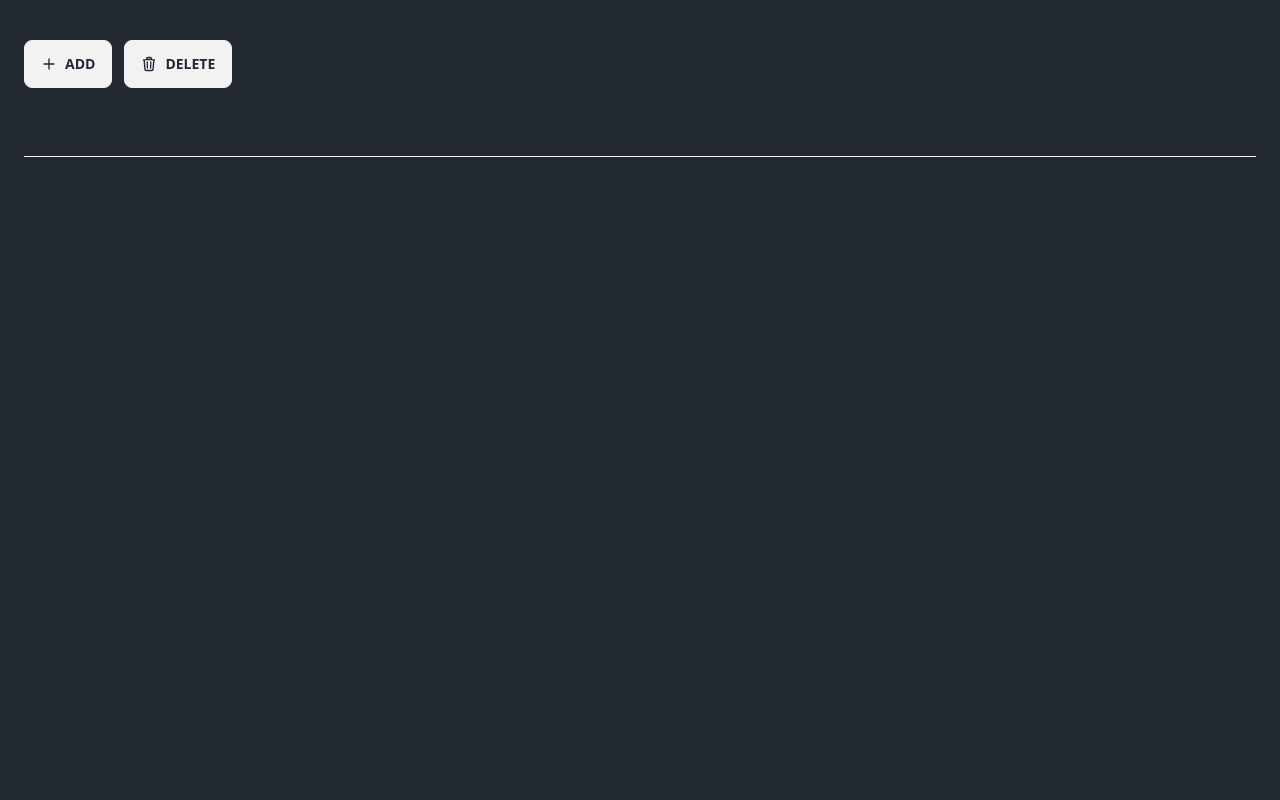
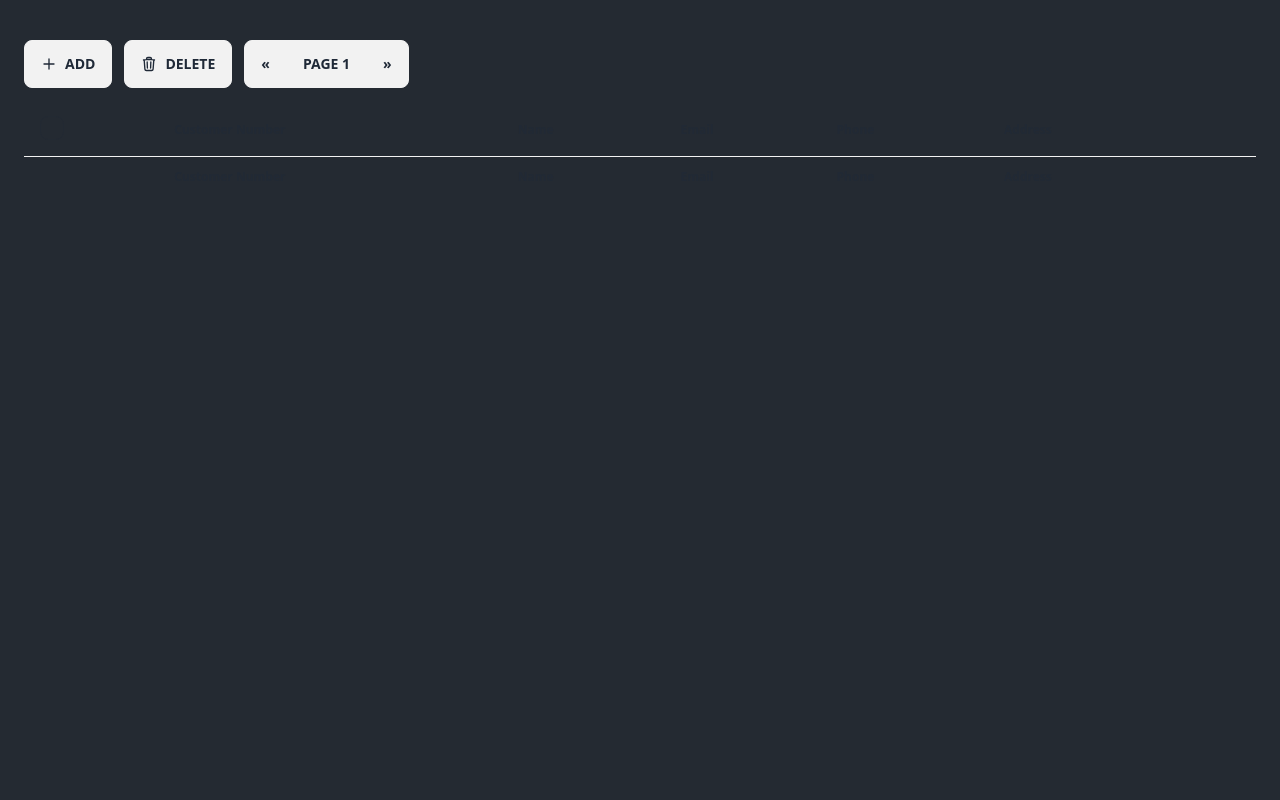
Before and after one commit to arrzdev/Projeto2_BD, a Flask app: page /customers in a window 1280 px wide. Shown: the part 64-864 px from the top of the page. Run offline with Flask 3, Linux system fonts and the light colour scheme; data that the repository does not hold is empty; some libraries are stand-ins or nearby versions.

Commit message:
Added pagination logic

```diff
--- a/app/app.py
+++ b/app/app.py
@@ -77,6 +77,7 @@ def index():
 def customer_index():
   #get filter arg from request
   name_q = request.args.get("q", "")
+  page = int(request.args.get("page", 1))
 
   if name_q == "":
     #run query without filter
@@ -88,10 +89,16 @@ def customer_index():
 
   customers = execute_query(query, args, action=FETCH_ALL)
 
+  #display 8 customers per page
+  max_page = (len(customers) // 8) + 1
+  customers = customers[(page-1)*8:page*8]
+
   return render_template(
     "/customers/index.html",
     navbar_text="Customers",
     current_q=name_q,
+    current_page=page,
+    max_page=max_page,
     search_label="Search by name..",
     customers=customers
   )
@@ -158,6 +165,7 @@ def customer_remove():
 def product_index():
   #get filter arg from request
   name_q = request.args.get("q", "") #sku / name
+  page = int(request.args.get("page", 1))
 
   if name_q == "":
     #run query without filter
@@ -168,10 +176,17 @@ def product_index():
     args = (name_q, name_q)
 
   products = execute_query(query, args, action=FETCH_ALL)
+
+  #display 8 products per page
+  max_page = (len(products) // 8) + 1
+  products = products[(page-1)*8:page*8]
+
   return render_template(
     "/products/index.html",
     navbar_text="Products",
     current_q=name_q,
+    current_page=page,
+    max_page=max_page,
     search_label="Search by name or sku..",
     products=products
   )
--- /dev/null
+++ b/app/templates/components/pagination.html
@@ -0,0 +1,26 @@
+{% macro render(current_page, max_page) %}
+<div class="join">
+  <button class="join-item btn" onclick="previousPage()">«</button>
+  <button class="join-item btn">Page {{current_page}}</button>
+  <button class="join-item btn" onclick="nextPage()">»</button>
+</div>
+
+<script>
+
+  const nextPage = () => {
+    const page = Number('{{current_page}}')
+    const max_page = Number('{{max_page}}')
+    if (page != max_page){
+      changeParameter('page', page + 1)
+    }
+  }
+
+  const previousPage = () => {
+    const page = Number('{{current_page}}')
+    if (page > 1){
+      changeParameter('page', page - 1)
+    }
+  }
+
+</script>
+{% endmacro %}
--- a/app/templates/customers/index.html
+++ b/app/templates/customers/index.html
@@ -1,6 +1,7 @@
 {% extends 'base.html' %}
 {% import "components/table.html" as table %}
-{% import "components/button.html" as button%}
+{% import "components/button.html" as button %}
+{% import "components/pagination.html" as pagination %}
 
 
 {% block header %}
@@ -25,6 +26,9 @@
       0c-1.18.037-2.09 1.022-2.09 2.201v.916m7.5 0a48.667 48.667 0 00-7.5 0",
       "deleteCustomer()"
       )}}
+
+      <!-- render pagination controllers -->
+      {{pagination.render(current_page, max_page)}}
     </div>
 
     <!-- Render Customers table -->
@@ -36,6 +40,7 @@
       "Address"
     ]) }}
   </div>
+
 
   <!-- Add Customer Modal-->
   <dialog id="create_customer_modal" class="modal">
--- a/app/templates/products/index.html
+++ b/app/templates/products/index.html
@@ -1,7 +1,7 @@
 {% extends 'base.html' %}
 {% import "components/table.html" as table %}
 {% import "components/button.html" as button%}
-
+{% import "components/pagination.html" as pagination %}
 
 {% block header %}
 {% endblock %}
@@ -34,6 +34,9 @@
         015.25 6H10",
         "createEditProductModal()"
       )}}
+
+      <!-- render pagination controllers -->
+      {{pagination.render(current_page, max_page)}}
     </div>
 
     <!-- Render Customers table -->
```
